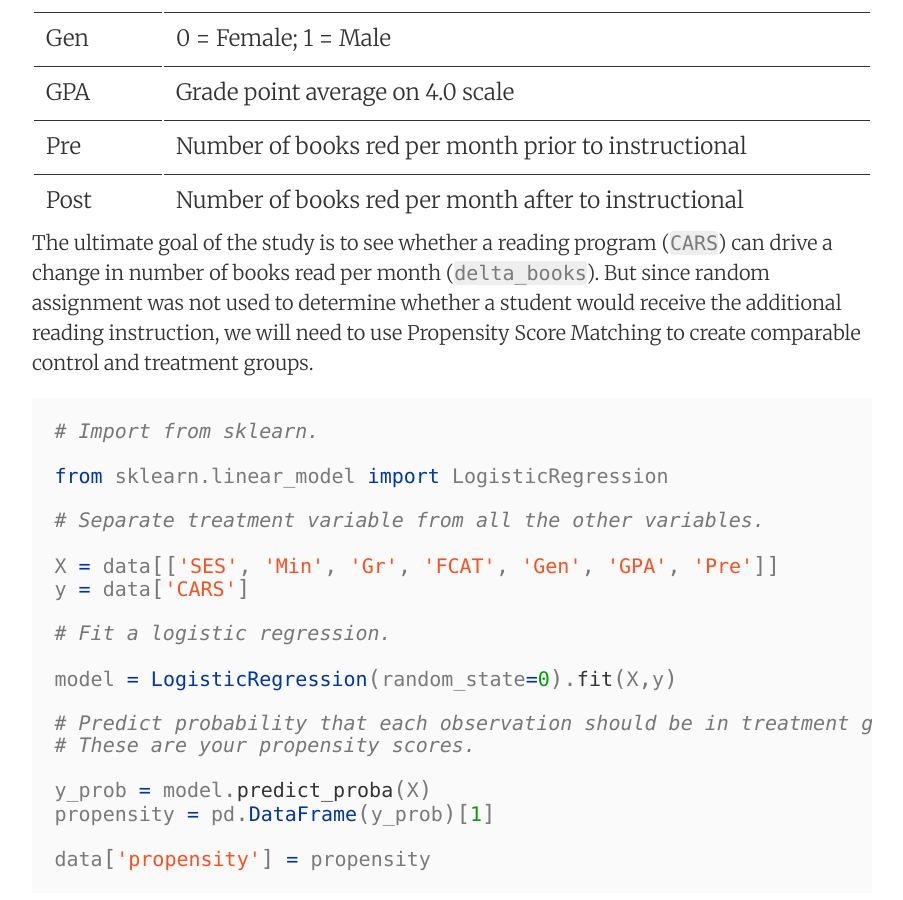
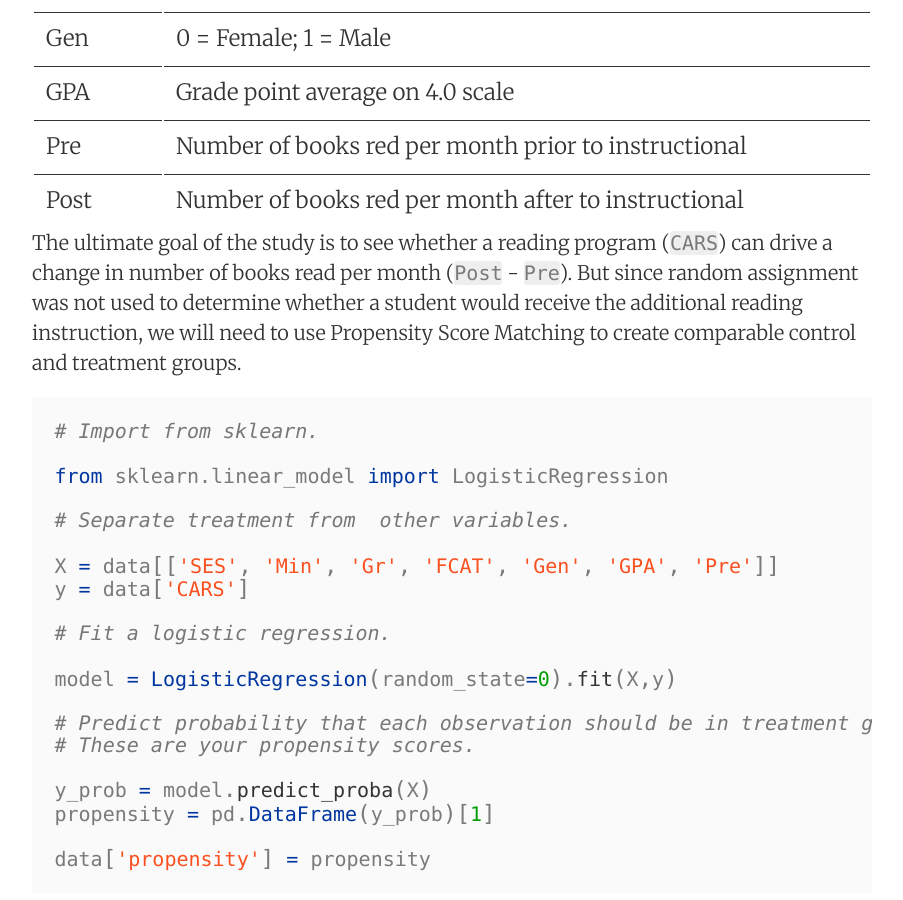
Before and after one commit to sewardlee337/sewardlee337.github.io, a Jekyll site: the page built from _posts/2020-06-01-intro-to-propensity-score-matching.md, in a window 1280 px wide and 900 px high, scrolled down 3419 px. Shown: the whole window, without its empty margins (188-1091 px from the left). Built offline with Jekyll 4.4.1, drawn with Linux system fonts in a browser that asks for light colours; nearby versions of some CDN libraries.

Commit message:
Revise blog

````diff
--- a/_posts/2020-06-01-intro-to-propensity-score-matching.md
+++ b/_posts/2020-06-01-intro-to-propensity-score-matching.md
@@ -85,14 +85,14 @@ This observational dataset comes from a paper relating to education research rea
 | Pre 	        | Number of books red per month prior to instructional                           	|
 | Post 	        | Number of books red per month after to instructional                           	|
 
-The ultimate goal of the study is to see whether a reading program (`CARS`) can drive a change in number of books read per month (`delta_books`). But since random assignment was not used to determine whether a student would receive the additional reading instruction, we will need to use Propensity Score Matching to create comparable control and treatment groups.
+The ultimate goal of the study is to see whether a reading program (`CARS`) can drive a change in number of books read per month (`Post` - `Pre`). But since random assignment was not used to determine whether a student would receive the additional reading instruction, we will need to use Propensity Score Matching to create comparable control and treatment groups.
 
 ```python
 # Import from sklearn.
 
 from sklearn.linear_model import LogisticRegression
 
-# Separate treatment variable from all the other variables.
+# Separate treatment from  other variables.
 
 X = data[['SES', 'Min', 'Gr', 'FCAT', 'Gen', 'GPA', 'Pre']]
 y = data['CARS']
````
Also changed, not shown: other parts of _posts/2020-06-01-intro-to-propensity-score-matching.md (+1 -1 lines).
